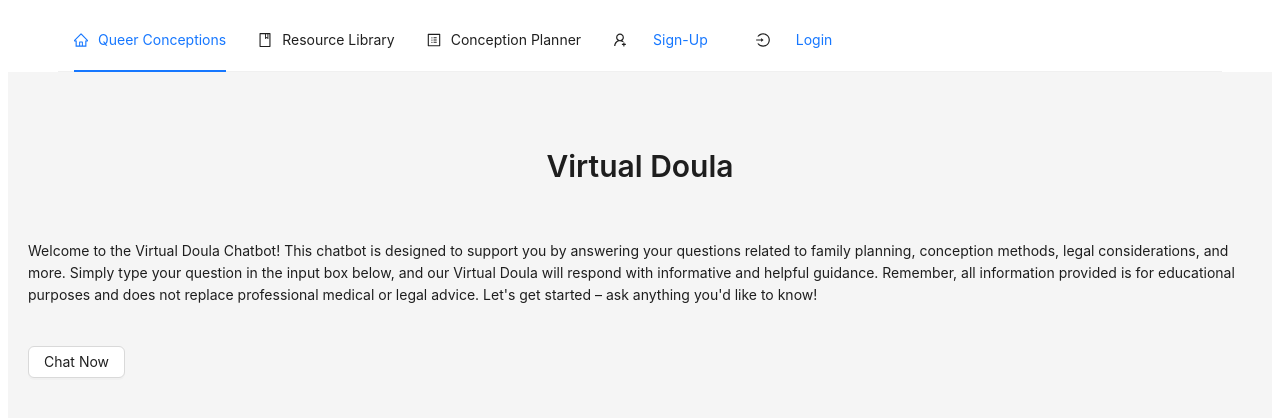
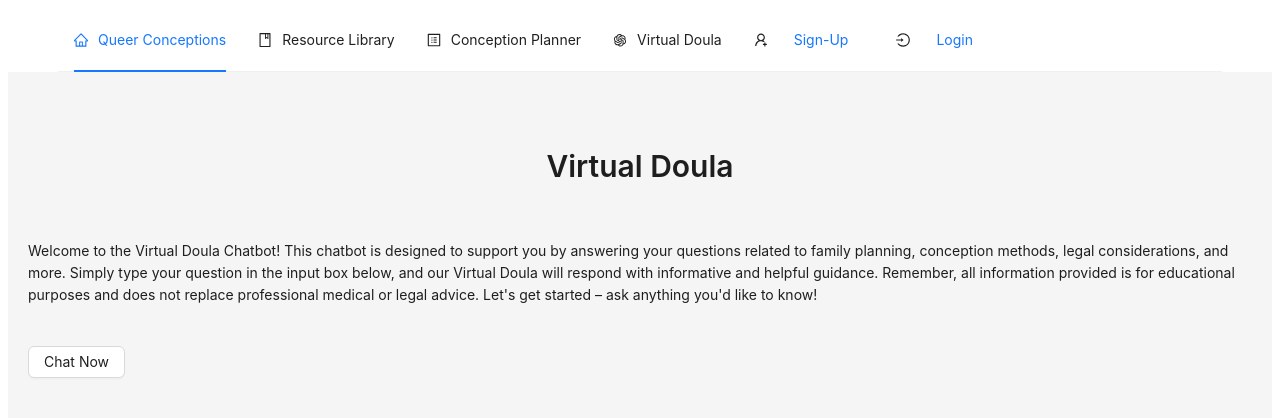
Before and after one commit to MBHunter88/queer_conceptions, a React (Vite) app in the folder client/: page /chatbot in a window 1280 px wide. Shown: the top 418 px of the page. Built offline with nearby package versions, Linux system fonts and the light colour scheme.

Commit message:
add navagation link and icon for chatbot on the navbar

```diff
--- a/client/src/components/NavBar.jsx
+++ b/client/src/components/NavBar.jsx
@@ -13,7 +13,8 @@ import {
   LoginOutlined,
   LogoutOutlined,
   UserAddOutlined,
-  ProfileOutlined
+  ProfileOutlined,
+  OpenAIOutlined
 } from '@ant-design/icons';
 
 const { Header } = Layout;
@@ -44,6 +45,9 @@ const Navbar = () => {
         <Menu.Item key='conception-planner' icon={<ProfileOutlined />}>
           <Link to="/planner">Conception Planner</Link>
         </Menu.Item>
+        <Menu.Item key="profile" icon={<OpenAIOutlined />}>
+              <Link to="/chatbot">Virtual Doula</Link>
+            </Menu.Item>
         {user ? (
           <>
             <Menu.Item key="profile" icon={<UserOutlined />}>
```
